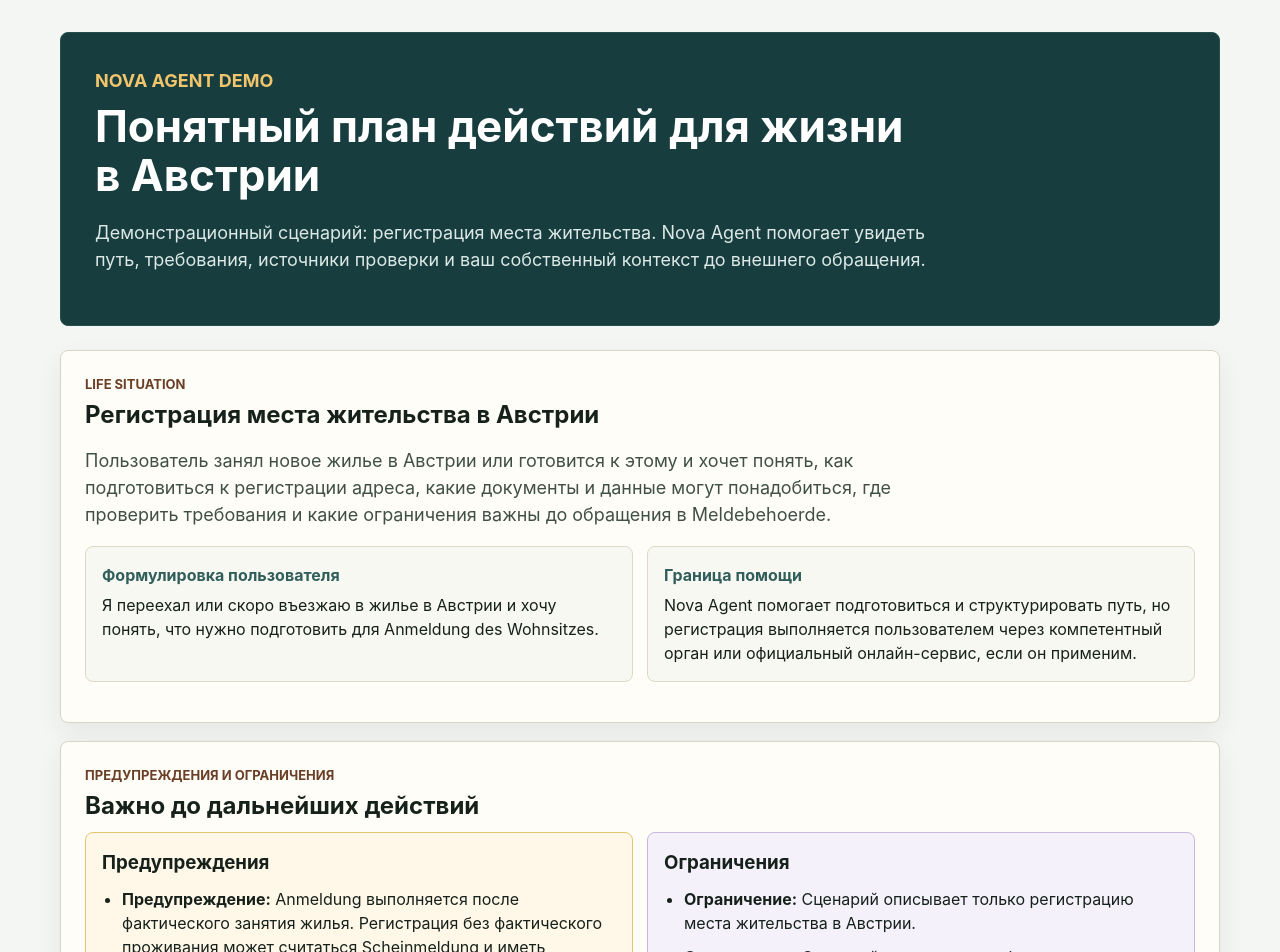
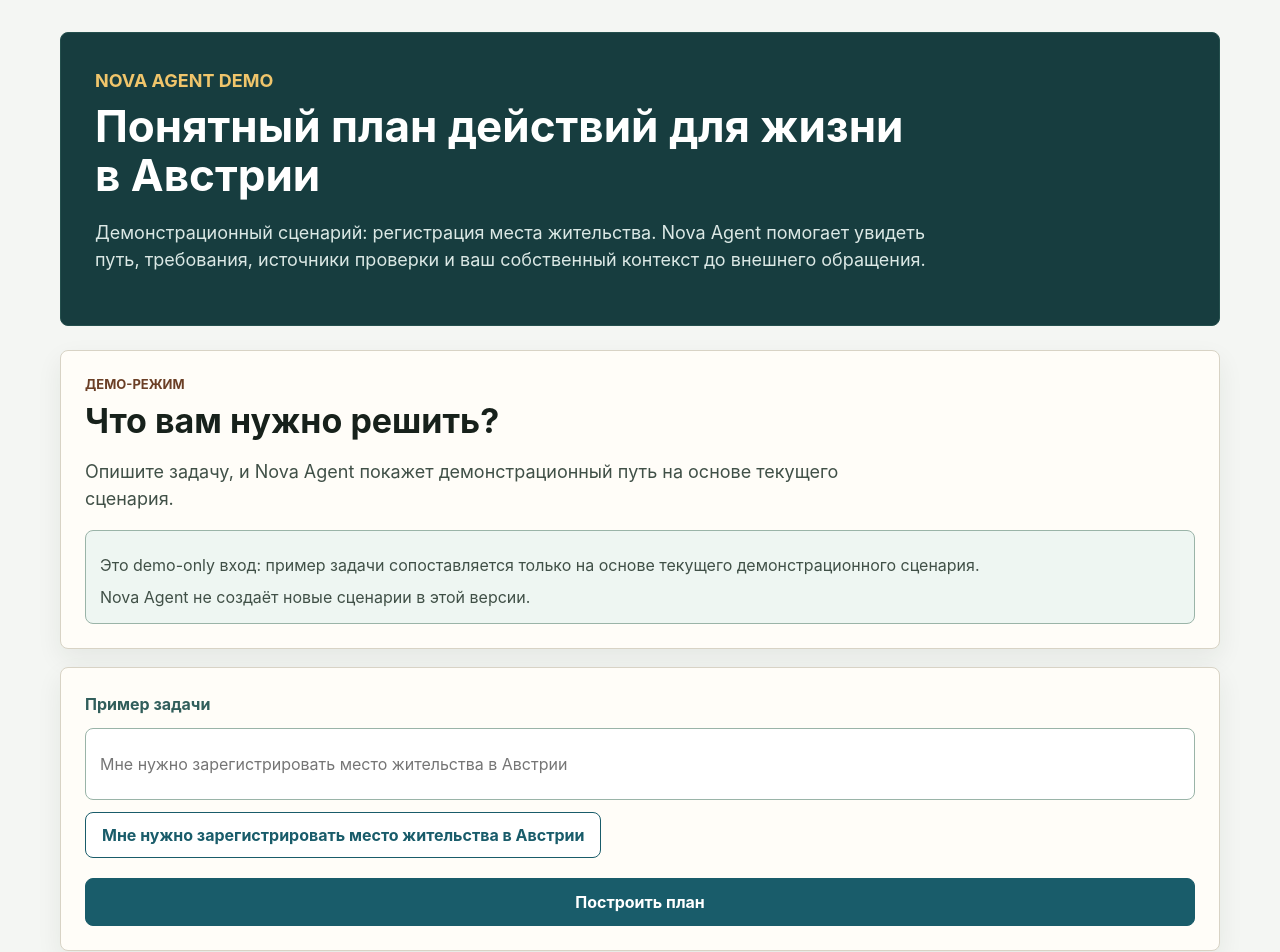
Before and after one commit to Dezus13/nova-agent, a React (Vite) app: page / in a window 1280 px wide. Shown: the top 952 px of the page. Built offline with nearby package versions, Linux system fonts and the light colour scheme.

Commit message:
feat: add agentic demo shell UI

```diff
--- a/src/app/App.css
+++ b/src/app/App.css
@@ -90,6 +90,78 @@
   margin-top: 18px;
   padding: 24px;
   box-shadow: 0 10px 26px rgb(30 42 35 / 7%);
+}
+
+.agentic-shell {
+  display: grid;
+  gap: 18px;
+}
+
+.agentic-shell-copy,
+.agentic-command-panel,
+.agentic-summary {
+  background: #fffdf8;
+  border: 1px solid #d8d3c5;
+  border-radius: 8px;
+  box-shadow: 0 10px 26px rgb(30 42 35 / 7%);
+  padding: 24px;
+}
+
+.agentic-shell h2,
+.agentic-summary h3 {
+  letter-spacing: 0;
+  line-height: 1.12;
+  margin: 0 0 12px;
+}
+
+.agentic-shell h2 {
+  font-size: 34px;
+}
+
+.agentic-command-panel {
+  display: grid;
+  gap: 12px;
+}
+
+.agentic-command-panel label {
+  color: #315e5b;
+  font-weight: 700;
+}
+
+.agentic-input {
+  background: #ffffff;
+  border: 1px solid #9ab4a8;
+  border-radius: 8px;
+  color: #17211b;
+  min-height: 48px;
+  padding: 11px 14px;
+}
+
+.agentic-input:focus-visible {
+  outline: 3px solid #d8a841;
+  outline-offset: 3px;
+}
+
+.agentic-example {
+  justify-self: start;
+}
+
+.agentic-boundary {
+  background: #eef6f2;
+  border: 1px solid #9ab4a8;
+  border-radius: 8px;
+  color: #405047;
+  margin-top: 16px;
+  padding: 14px;
+}
+
+.agentic-boundary p,
+.agentic-summary p {
+  margin: 8px 0 0;
+}
+
+.agentic-summary {
+  border-color: #315e5b;
 }
 
 .definition-grid,
@@ -584,6 +656,9 @@
   }
 
   .page-header,
+  .agentic-shell-copy,
+  .agentic-command-panel,
+  .agentic-summary,
   .flow-section,
   .safety-section,
   .plan-header,
--- a/src/app/App.tsx
+++ b/src/app/App.tsx
@@ -19,6 +19,10 @@
   type SeedContentFlow,
 } from "../data/contentRepository";
 import { ActionPlanView } from "./components/ActionPlanView";
+import {
+  AgenticDemoShell,
+  agenticDemoExamplePrompt,
+} from "./components/AgenticDemoShell";
 import { HistoryView } from "./components/HistoryView";
 import { ReturnContextView } from "./components/ReturnContextView";
 import { ScenarioView } from "./components/ScenarioView";
@@ -74,6 +78,29 @@
   const [userNotes, setUserNotes] = useState<readonly UserNote[]>(initialUserNotes);
   const [newUserNoteTextByHistoryEventId, setNewUserNoteTextByHistoryEventId] =
     useState<Record<string, string>>({});
+  const [demoPrompt, setDemoPrompt] = useState("");
+  const [hasSubmittedDemoPrompt, setHasSubmittedDemoPrompt] = useState(false);
+  const [isDemoWorkflowOpen, setIsDemoWorkflowOpen] = useState(
+    Boolean(initialActionPlan),
+  );
+
+  function handleExamplePromptSelect() {
+    setDemoPrompt(agenticDemoExamplePrompt);
+    setHasSubmittedDemoPrompt(false);
+  }
+
+  function handleSubmitDemoPrompt() {
+    if (!demoPrompt.trim()) {
+      setHasSubmittedDemoPrompt(false);
+      return;
+    }
+
+    setHasSubmittedDemoPrompt(true);
+  }
+
+  function handleOpenDemoWorkflow() {
+    setIsDemoWorkflowOpen(true);
+  }
 
   function handleStartPlan() {
     const result = startActionPlan({
@@ -284,7 +311,19 @@
         </p>
       </header>
 
-      {!activePlan ? (
+      {!activePlan && !isDemoWorkflowOpen ? (
+        <AgenticDemoShell
+          demoPrompt={demoPrompt}
+          hasSubmittedDemoPrompt={hasSubmittedDemoPrompt}
+          onDemoPromptChange={(prompt) => {
+            setDemoPrompt(prompt);
+            setHasSubmittedDemoPrompt(false);
+          }}
+          onExamplePromptSelect={handleExamplePromptSelect}
+          onOpenWorkflow={handleOpenDemoWorkflow}
+          onSubmitDemoPrompt={handleSubmitDemoPrompt}
+        />
+      ) : !activePlan ? (
         <ScenarioView
           lifeSituation={contentFlow.lifeSituation}
           onStartPlan={handleStartPlan}
--- /dev/null
+++ b/src/app/components/AgenticDemoShell.tsx
@@ -0,0 +1,84 @@
+export const agenticDemoExamplePrompt =
+  "Мне нужно зарегистрировать место жительства в Австрии";
+
+export function AgenticDemoShell({
+  demoPrompt,
+  hasSubmittedDemoPrompt,
+  onDemoPromptChange,
+  onExamplePromptSelect,
+  onOpenWorkflow,
+  onSubmitDemoPrompt,
+}: {
+  demoPrompt: string;
+  hasSubmittedDemoPrompt: boolean;
+  onDemoPromptChange: (prompt: string) => void;
+  onExamplePromptSelect: () => void;
+  onOpenWorkflow: () => void;
+  onSubmitDemoPrompt: () => void;
+}) {
+  return (
+    <section className="agentic-shell" aria-labelledby="agentic-shell-title">
+      <div className="agentic-shell-copy">
+        <p className="eyebrow">Демо-режим</p>
+        <h2 id="agentic-shell-title">Что вам нужно решить?</h2>
+        <p className="lead">
+          Опишите задачу, и Nova Agent покажет демонстрационный путь на основе
+          текущего сценария.
+        </p>
+        <div className="agentic-boundary">
+          <p>
+            Это demo-only вход: пример задачи сопоставляется только на основе
+            текущего демонстрационного сценария.
+          </p>
+          <p>Nova Agent не создаёт новые сценарии в этой версии.</p>
+        </div>
+      </div>
+
+      <div className="agentic-command-panel">
+        <label htmlFor="agentic-demo-prompt">Пример задачи</label>
+        <input
+          aria-label="Пример задачи"
+          className="agentic-input"
+          id="agentic-demo-prompt"
+          onChange={(event) => onDemoPromptChange(event.target.value)}
+          placeholder={agenticDemoExamplePrompt}
+          type="text"
+          value={demoPrompt}
+        />
+        <button
+          className="secondary-action agentic-example"
+          onClick={onExamplePromptSelect}
+          type="button"
+        >
+          {agenticDemoExamplePrompt}
+        </button>
+        <button
+          className="primary-action"
+          onClick={onSubmitDemoPrompt}
+          type="button"
+        >
+          Построить план
+        </button>
+      </div>
+
+      {hasSubmittedDemoPrompt ? (
+        <div className="agentic-summary" role="status">
+          <p className="eyebrow">Понял ситуацию для демо</p>
+          <h3>Готов открыть демонстрационный план</h3>
+          <p>
+            На основе текущего демонстрационного сценария Nova Agent откроет
+            готовый план.
+          </p>
+          <p>Nova Agent не создаёт новые сценарии в этой версии.</p>
+          <button
+            className="primary-action"
+            onClick={onOpenWorkflow}
+            type="button"
+          >
+            Открыть план
+          </button>
+        </div>
+      ) : null}
+    </section>
+  );
+}
```
Also changed, not shown: changelog/2026-06-28.md (+8 -0 lines), plans/active/2026-06-28-agentic-demo-shell-plan.md (+19 -2 lines), 1 other file (tests, documents, lock files or other folders).
